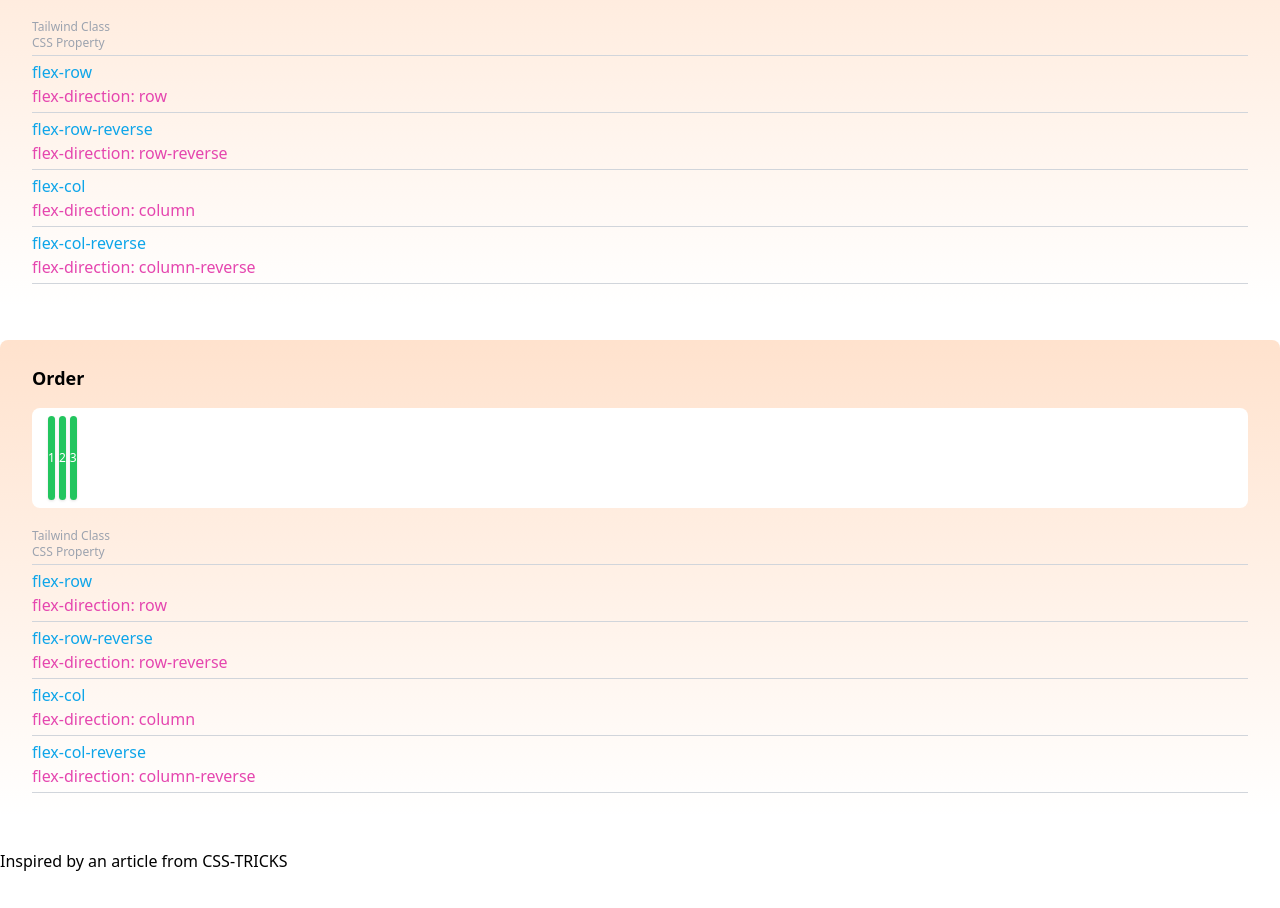
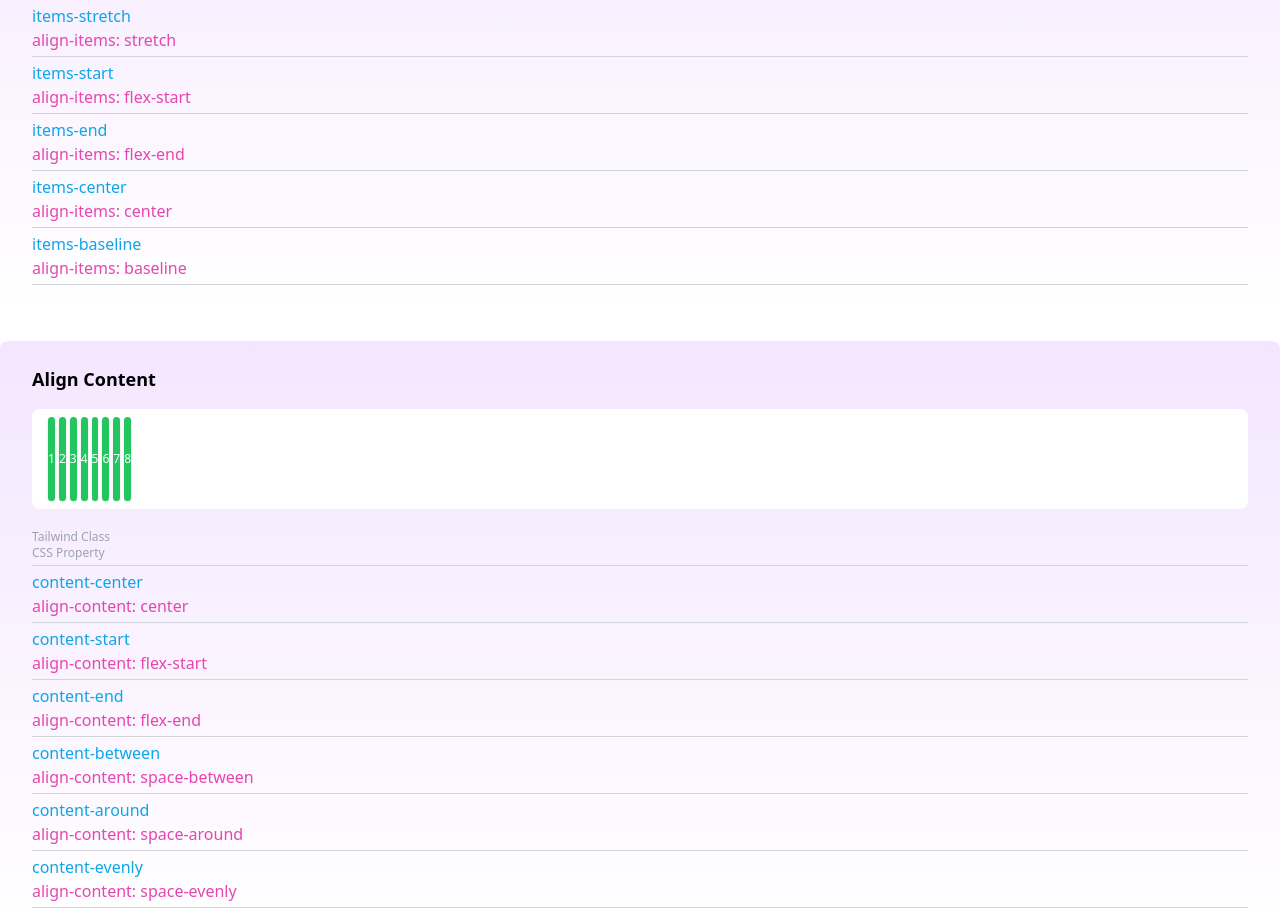
Before and after one commit to hxcode-io/tailwind-flex-cheat-sheet, a Vue app: page / in a window 1280 px wide. Shown: the part 1889-2797 px from the top of the page. Before the commit the page ends 2762 px from the top, so only its background shows below. Built offline with nearby package versions, Linux system fonts and the light colour scheme.

Commit message:
Added align items and justify content

```diff
--- a/src/App.vue
+++ b/src/App.vue
@@ -7,6 +7,7 @@ import PropertyBox from "./components/PropertyBox.vue";
 const flexDirection:PropertyBoxData = {
   type: "container",
   title: "Direction",
+  count: 3,
   items: [
     { tailwind: "flex-row", css: "flex-direction: row", classContainer: "flex-row", classItems: "w-1/5 h-1/3" },
     { tailwind: "flex-row-reverse", css: "flex-direction: row-reverse", classContainer: "flex-row-reverse", classItems: "w-1/5 h-1/3" },
@@ -17,15 +18,17 @@ const flexDirection:PropertyBoxData = {
 const flexWrap:PropertyBoxData = {
   type: "container",
   title: "Wrap",
+  count: 3,
   items: [
     { tailwind: "flex-wrap", css: "flex-wrap: wrap;", classContainer: "flex-wrap", classItems: "w-2/5 h-1/3" },
     { tailwind: "flex-wrap-reverse", css: "flex-wrap: wrap-reverse;", classContainer: "flex-wrap-reverse", classItems: "w-2/5 h-1/3" },
     { tailwind: "flex-nowrap", css: "flex-wrap: nowrap;", classContainer: "flex-nowrap", classItems: "w-2/5 h-1/3" }
   ]
 }
-const flexFlow:PropertyBoxData = {
+const flexJustify:PropertyBoxData = {
   type: "container",
   title: "Justify Content",
+  count: 3,
   items: [
     { tailwind: "justify-start", css: "justify-content: flex-start", classContainer: "justify-start", classItems: "w-1/5 h-1/3" },
     { tailwind: "justify-end", css: "justify-content: flex-end", classContainer: "justify-end", classItems: "w-1/5 h-1/3" },
@@ -35,15 +38,43 @@ const flexFlow:PropertyBoxData = {
     { tailwind: "justify-evenly", css: "justify-content: space-evenly", classContainer: "justify-evenly", classItems: "w-1/5 h-1/3" },
   ]
 }
+const flexAlignItems:PropertyBoxData = {
+  type: "container",
+  title: "Align Items",
+  count: 3,
+  items: [
+    { tailwind: "items-stretch", css: "align-items: stretch", classContainer: "items-stretch", classItems: "w-1/5" },
+    { tailwind: "items-start", css: "align-items: flex-start", classContainer: "items-start", classItems: "w-1/5 h-1/3" },
+    { tailwind: "items-end", css: "align-items: flex-end", classContainer: "items-end", classItems: "w-1/5 h-1/3" },
+    { tailwind: "items-center", css: "align-items: center", classContainer: "items-center", classItems: "w-1/5 h-1/3" },
+    { tailwind: "items-baseline", css: "align-items: baseline", classContainer: "items-baseline", classItems: "w-1/5 h-1/3" },
+  ]
+}
+
+const flexAlignContent:PropertyBoxData = {
+  type: "container",
+  title: "Align Content",
+  count: 8,
+  items: [
+    { tailwind: "content-center", css: "align-content: center", classContainer: "flex-row flex-wrap content-center", classItems: "w-1/5 h-1/3" },
+    { tailwind: "content-start", css: "align-content: flex-start", classContainer: "flex-row flex-wrap content-start", classItems: "w-1/5 h-1/3" },
+    { tailwind: "content-end", css: "align-content: flex-end", classContainer: "flex-row flex-wrap content-end", classItems: "w-1/5 h-1/3" },
+    { tailwind: "content-between", css: "align-content: space-between", classContainer: "flex-row flex-wrap content-between", classItems: "w-1/5 h-1/3" },
+    { tailwind: "content-around", css: "align-content: space-around", classContainer: "flex-row flex-wrap content-around", classItems: "w-1/5 h-1/3" },
+    { tailwind: "content-evenly", css: "align-content: space-evenly", classContainer: "flex-row flex-wrap content-evenly", classItems: "w-1/5 h-1/3" },
+  ]
+}
+
+// ---------------------------------------------------------------------------------------------------------------------------
 
 const flexOrder:PropertyBoxData = {
   type: "items",
   title: "Order",
+  count: 5,
   items: [
-    { tailwind: "flex-row", css: "flex-direction: row", classContainer: "flex-row", classItems: "" },
-    { tailwind: "flex-row-reverse", css: "flex-direction: row-reverse", classContainer: "flex-row", classItems: "" },
-    { tailwind: "flex-col", css: "flex-direction: column", classContainer: "flex-row", classItems: "" },
-    { tailwind: "flex-col-reverse", css: "flex-direction: column-reverse", classContainer: "flex-row", classItems: "" },
+    { tailwind: "order-1", css: "flex-direction: row", classContainer: "flex-row", classItems: "w-1/5 h-1/3", oneItemClass: "order-1" },
+    { tailwind: "order-first", css: "flex-direction: row-reverse", classContainer: "flex-row", classItems: "w-1/5 h-1/3" },
+    { tailwind: "order-last", css: "flex-direction: column", classContainer: "flex-row", classItems: "w-1/5 h-1/3" },
   ]
 }
 
@@ -60,7 +91,9 @@ const flexOrder:PropertyBoxData = {
         <div class="grid grid-cols-2 gap-x-12">
           <property-box :data="flexDirection" />
           <property-box :data="flexWrap" />
-          <property-box :data="flexFlow" />
+          <property-box :data="flexJustify" />
+          <property-box :data="flexAlignItems" />
+          <property-box :data="flexAlignContent" />
         </div>
       </div>
       <div>
--- a/src/components/PropertyBox.vue
+++ b/src/components/PropertyBox.vue
@@ -35,9 +35,7 @@ import {onMounted, ref, toRefs} from "vue";
   <div class="property-box" :class="{ 'flex-container' : data.type === 'container', 'flex-items': data.type === 'items'}">
     <div class="title">{{ data.title }}</div>
     <div class="showbox" :class="containerClass">
-      <div class="item" :class="itemClass"><span>1</span></div>
-      <div class="item" :class="itemClass"><span>2</span></div>
-      <div class="item" :class="itemClass"><span>3</span></div>
+      <div v-for="idx in data.count" :key="idx" class="item" :class="itemClass"><span>{{ idx }}</span></div>
     </div>
     <ul class="tailwind-list">
       <li class="flex header">
--- a/src/models/models.ts
+++ b/src/models/models.ts
@@ -3,6 +3,7 @@
 export interface PropertyBoxData {
     type: "container" | "items",
     title: string,
+    count: number,
     items: Array<FlexItem>
 }
 
@@ -10,5 +11,6 @@ export interface FlexItem {
     tailwind: string,
     css: string,
     classContainer: string,
-    classItems: string
+    classItems: string,
+    oneItemClass: string
 }
```
